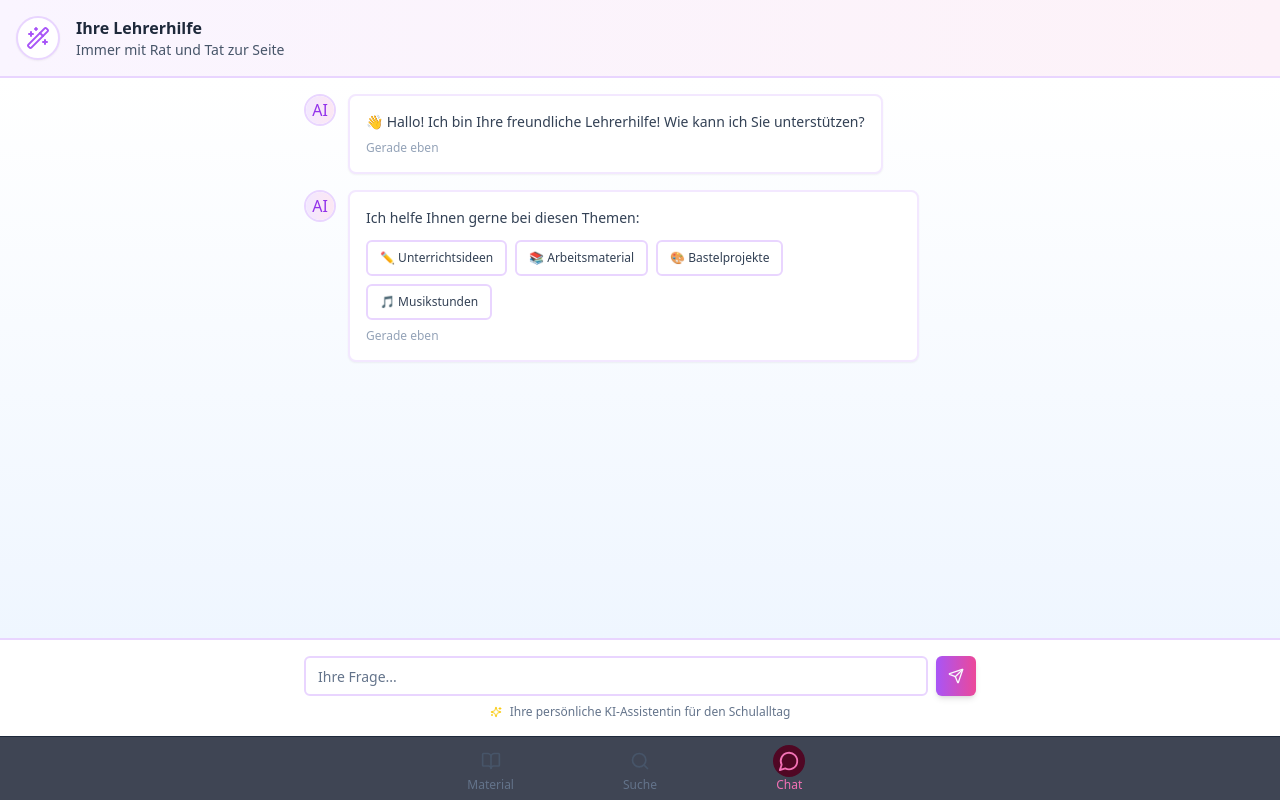
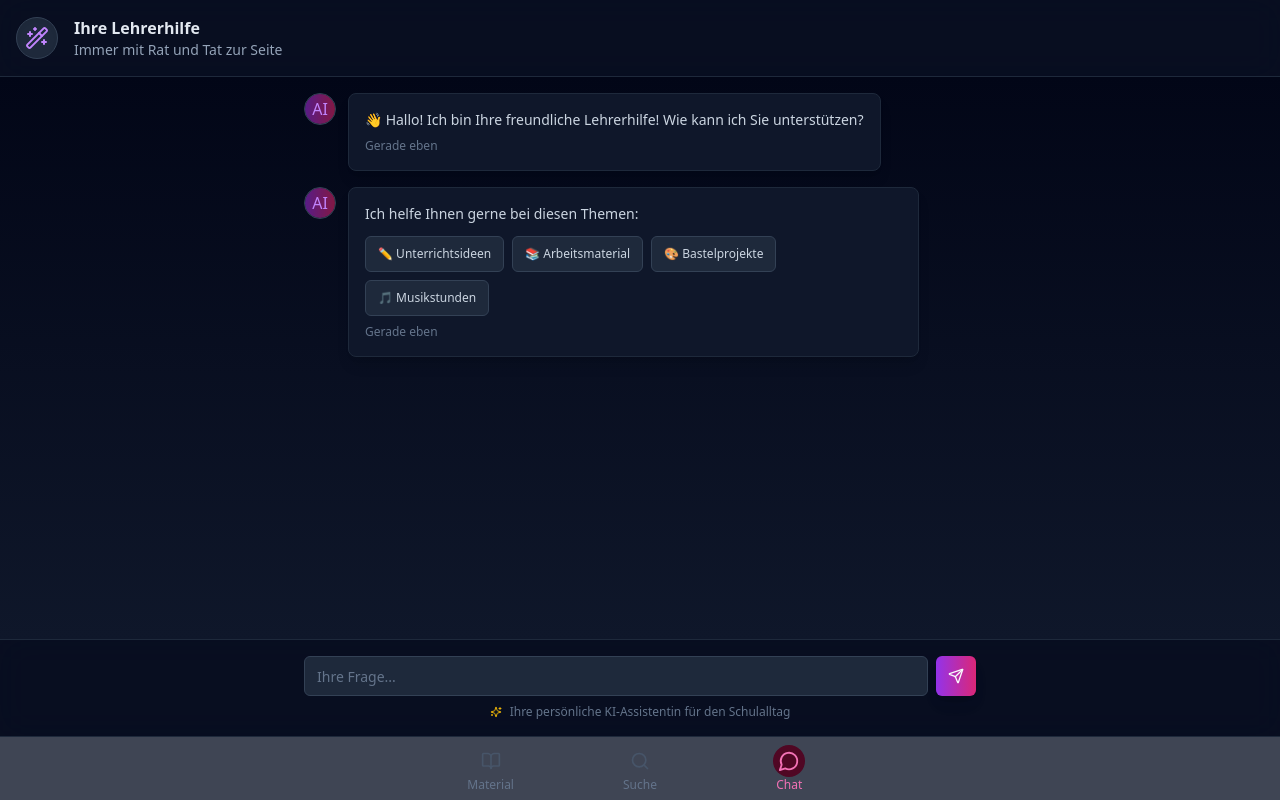
Before and after one commit to altanlabs/87a7cc-stuttgart-test, a React (Vite) app: page /chat in a window 1280 px wide. Built offline with nearby package versions, Linux system fonts and the light colour scheme.

Commit message:
New commit

```diff
--- a/src/pages/chat.tsx
+++ b/src/pages/chat.tsx
@@ -1,9 +1,8 @@
 import { Button } from "@/components/ui/button";
 import { Card } from "@/components/ui/card";
 import { Input } from "@/components/ui/input";
-import { ScrollArea } from "@/components/ui/scroll-area";
-import { Avatar, AvatarFallback, AvatarImage } from "@/components/ui/avatar";
-import { Send, Sparkles, GraduationCap, Wand2 } from "lucide-react";
+import { Avatar, AvatarFallback } from "@/components/ui/avatar";
+import { Send, Sparkles, Wand2 } from "lucide-react";
 
 const messages = [
   {
@@ -26,31 +25,31 @@ const messages = [
 
 export default function ChatPage() {
   return (
-    <div className="flex flex-col h-[calc(100vh-4rem)]">
-      <div className="border-b-2 border-purple-200 p-4 flex items-center gap-4 bg-gradient-to-r from-purple-50 to-pink-50">
-        <div className="rounded-full bg-white p-2 shadow-sm border-2 border-purple-200">
-          <Wand2 className="w-6 h-6 text-purple-500" />
+    <div className="flex flex-col h-[calc(100vh-4rem)] bg-slate-950">
+      <div className="border-b border-slate-800 p-4 flex items-center gap-4 bg-slate-900/50 backdrop-blur-lg">
+        <div className="rounded-full bg-slate-800 p-2 shadow-inner border border-slate-700">
+          <Wand2 className="w-6 h-6 text-purple-400" />
         </div>
         <div>
-          <h1 className="font-semibold text-slate-800">Ihre Lehrerhilfe</h1>
-          <p className="text-sm text-slate-600">Immer mit Rat und Tat zur Seite</p>
+          <h1 className="font-semibold text-slate-200">Ihre Lehrerhilfe</h1>
+          <p className="text-sm text-slate-400">Immer mit Rat und Tat zur Seite</p>
         </div>
       </div>
 
-      <ScrollArea className="flex-1 p-4 bg-gradient-to-b from-white to-blue-50">
+      <div className="flex-1 p-4 overflow-auto bg-gradient-to-b from-slate-950 to-slate-900">
         <div className="space-y-4 max-w-2xl mx-auto">
           {messages.map((message, index) => (
             <div key={index} className="space-y-4">
               <div className="flex items-start gap-3">
                 {message.type === "bot" && (
-                  <Avatar className="w-8 h-8 border-2 border-purple-200">
-                    <AvatarFallback className="bg-gradient-to-r from-purple-100 to-pink-100 text-purple-600">
+                  <Avatar className="w-8 h-8 border border-slate-700 bg-slate-800">
+                    <AvatarFallback className="bg-gradient-to-r from-purple-900 to-pink-900 text-purple-400">
                       AI
                     </AvatarFallback>
                   </Avatar>
                 )}
-                <Card className="p-4 max-w-[85%] bg-white border-2 border-purple-100 shadow-sm">
-                  <p className="text-sm text-slate-700">{message.content}</p>
+                <Card className="p-4 max-w-[85%] bg-slate-900 border border-slate-800 shadow-lg">
+                  <p className="text-sm text-slate-300">{message.content}</p>
                   {message.options && (
                     <div className="mt-3 flex flex-wrap gap-2">
                       {message.options.map((option, optionIndex) => (
@@ -58,14 +57,14 @@ export default function ChatPage() {
                           key={optionIndex}
                           variant="outline"
                           size="sm"
-                          className="text-xs border-2 border-purple-200 hover:bg-purple-50 text-slate-700"
+                          className="text-xs border-slate-700 bg-slate-800 hover:bg-slate-700 text-slate-300"
                         >
                           {option}
                         </Button>
                       ))}
                     </div>
                   )}
-                  <span className="text-xs text-slate-400 mt-2 block">
+                  <span className="text-xs text-slate-500 mt-2 block">
                     {message.timestamp}
                   </span>
                 </Card>
@@ -73,24 +72,24 @@ export default function ChatPage() {
             </div>
           ))}
         </div>
-      </ScrollArea>
+      </div>
 
-      <div className="p-4 border-t-2 border-purple-200 bg-white">
+      <div className="p-4 border-t border-slate-800 bg-slate-900/50 backdrop-blur-lg">
         <div className="max-w-2xl mx-auto">
           <form className="flex gap-2">
             <Input
               placeholder="Ihre Frage..."
-              className="flex-1 border-2 border-purple-200 focus:border-purple-300"
+              className="flex-1 bg-slate-800 border-slate-700 text-slate-200 placeholder:text-slate-500 focus:border-purple-800"
             />
             <Button
               size="icon"
-              className="shrink-0 bg-gradient-to-r from-purple-500 to-pink-500 hover:from-purple-600 hover:to-pink-600 shadow-md"
+              className="shrink-0 bg-gradient-to-r from-purple-600 to-pink-600 hover:from-purple-700 hover:to-pink-700 shadow-lg"
             >
               <Send className="h-4 w-4" />
             </Button>
           </form>
           <div className="mt-2 flex items-center gap-2 justify-center text-xs text-slate-500">
-            <Sparkles className="h-3 w-3 text-yellow-400" />
+            <Sparkles className="h-3 w-3 text-yellow-500" />
             <span>Ihre persönliche KI-Assistentin für den Schulalltag</span>
           </div>
         </div>
```
